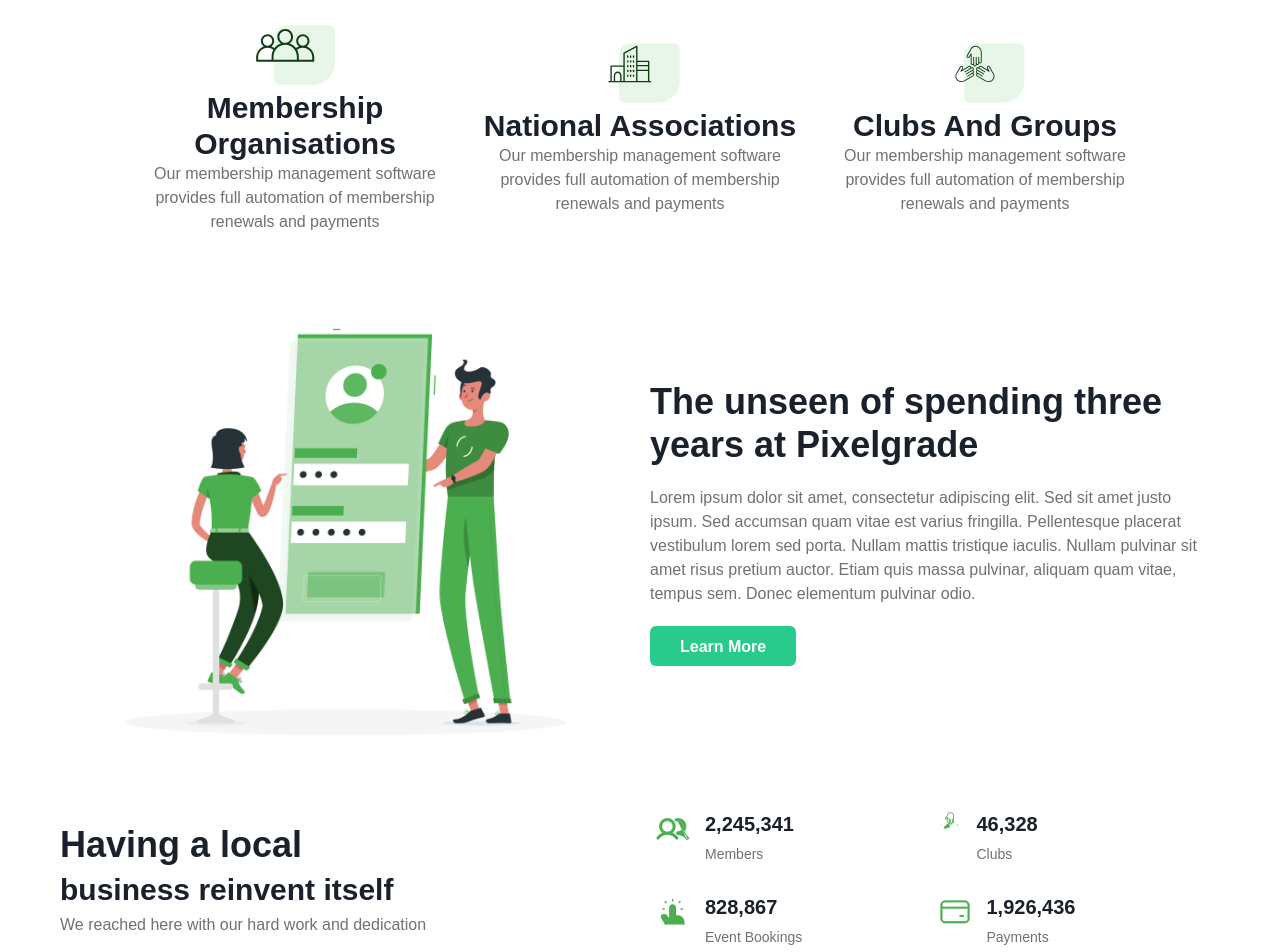
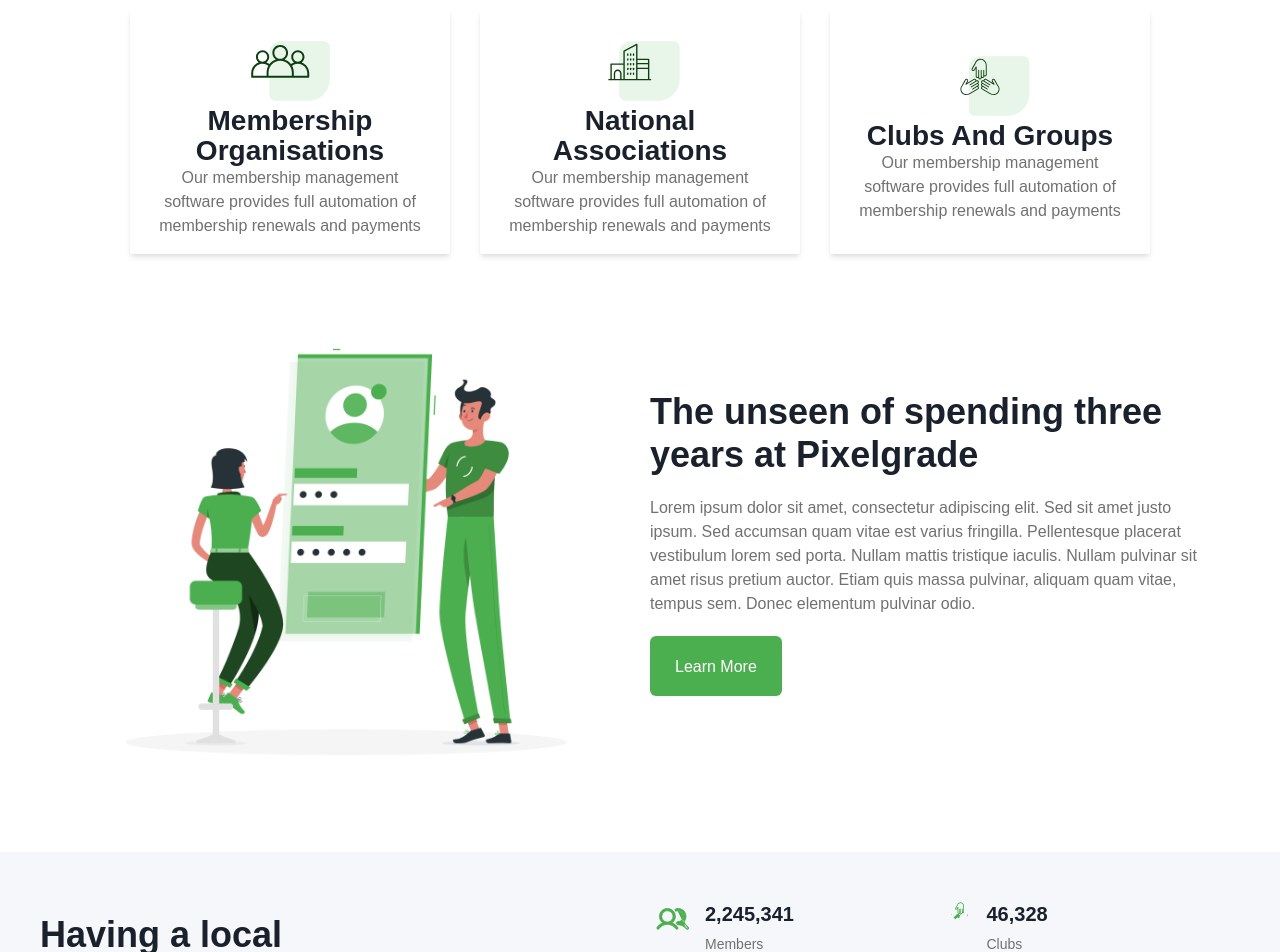
Before and after one commit to dboatengg/nexcent, a React (Vite) app: page / in a window 1280 px wide. Shown: the part 500-1452 px from the top of the page. Built offline with nearby package versions, Linux system fonts and the light colour scheme.

Commit message:
Refactor code

```diff
--- a/src/App.tsx
+++ b/src/App.tsx
@@ -16,8 +16,10 @@ function App() {
         <Client />
         <AudienceSuitability />
         <Pixel/>
-        <Stats/>
-        <FooterDesginGuide/>
+      </Box>
+      <Stats/>
+      <Box p="20px" maxWidth="1200px" mx="auto">
+          <FooterDesginGuide/>
       </Box>
     </>
   );
--- a/src/components/AudienceSuitability.tsx
+++ b/src/components/AudienceSuitability.tsx
@@ -8,16 +8,16 @@ import clubs from '../assets/clubs-and-groups.svg'
 const AudienceSuitability = () => {
 
   return (
-    <Flex alignItems='center' flexDirection='column'>
+    <Flex alignItems='center' flexDirection='column' >
       <Flex flexDirection='column' gap="10px" marginBottom='20px' width={{base:'100%',md:'600px'}}>
         <Heading size='heading2' textAlign='center'>Manage your entire community in a single system</Heading>
         <Text textAlign='center'>Who is Nextcent suitable for?</Text>
       </Flex>
-      <Flex wrap='wrap' gap='25px' justifyContent='center'>
+      <Flex wrap='wrap' gap='30px' justifyContent='center'>
         {audienceSuitabilityData.map(data=>(
-        <Flex key={data.id} width='320px' justifyContent='center' alignItems='center' flexDirection='column' >
+        <Flex key={data.id} bg='white' boxShadow='md' borderRadius='sm' paddingX={5} paddingY={4} width='320px' justifyContent='center' alignItems='center' flexDirection='column' >
           <Image boxSize='80px' src={data.id === 1 ? membership : data.id === 2 ? national:data.id ===3?clubs:''}/>
-          <Heading fontSize='30px' textAlign='center'>{data.heading}</Heading>
+          <Heading size='heading3' textAlign='center'>{data.heading}</Heading>
           <Text textAlign='center'>{data.text}</Text>
         </Flex>
         ))}
--- a/src/components/FooterDesginGuide.tsx
+++ b/src/components/FooterDesginGuide.tsx
@@ -8,7 +8,7 @@ const FooterDesginGuide = () => {
     <Flex flexDirection='column' alignItems={{base:'center', md:'start'}} gap='20px'>
       <Heading textAlign={{base:'center', md:'start'}}>The unseen of spending three years at Pixelgrade</Heading>
       <Text textAlign={{base:'center', md:'start'}}>Lorem ipsum dolor sit amet, consectetur adipiscing elit. Sed sit amet justo ipsum. Sed accumsan quam vitae est varius fringilla. Pellentesque placerat vestibulum lorem sed porta. Nullam mattis tristique iaculis. Nullam pulvinar sit amet risus pretium auctor. Etiam quis massa pulvinar, aliquam quam vitae, tempus sem. Donec elementum pulvinar odio.</Text>
-      <Button paddingX='30px' paddingY='20px'>Learn More</Button>
+      <Button variant="primary">Learn More</Button>
     </Flex>
   </SimpleGrid>
   )
--- a/src/components/Pixel.tsx
+++ b/src/components/Pixel.tsx
@@ -8,7 +8,7 @@ const Pixel = () => {
       <Flex flexDirection='column' alignItems={{base:'center', md:'start'}} gap='20px'>
         <Heading textAlign={{base:'center', md:'start'}}>The unseen of spending three years at Pixelgrade</Heading>
         <Text textAlign={{base:'center', md:'start'}}>Lorem ipsum dolor sit amet, consectetur adipiscing elit. Sed sit amet justo ipsum. Sed accumsan quam vitae est varius fringilla. Pellentesque placerat vestibulum lorem sed porta. Nullam mattis tristique iaculis. Nullam pulvinar sit amet risus pretium auctor. Etiam quis massa pulvinar, aliquam quam vitae, tempus sem. Donec elementum pulvinar odio.</Text>
-        <Button bg='primary' color='white' paddingX='30px' paddingY='20px'>Learn More</Button>
+        <Button variant='primary'>Learn More</Button>
       </Flex>
     </SimpleGrid>
   )
--- a/src/components/Stats.tsx
+++ b/src/components/Stats.tsx
@@ -1,17 +1,19 @@
-import { Flex, Heading, SimpleGrid, Text } from "@chakra-ui/react"
+import { Box, Flex, Heading, SimpleGrid, Text } from "@chakra-ui/react"
 import StatsCard from "./StatsCard"
 
 
 const Stats = () => {
   return (
-    <SimpleGrid columns={{base:1,md:2}} gap="30px" alignItems='center'>
+    <Box  bg="silver" paddingY="50px">
+      <SimpleGrid gap="30px" alignItems='center' columns={{base:1,md:2}} maxWidth="1200px" mx="auto">
       <Flex gap='5px' flexDirection='column' alignItems={{base:'center',md:'start'}}>
         <Heading textAlign={{base:'center',md:'start'}}>Having a local</Heading>
-        <Heading textAlign={{base:'center',md:'start'}} fontSize='30px'>business reinvent itself</Heading>
-        <Text>We reached here with our hard work and dedication</Text>
+        <Heading color='primary' textAlign={{base:'center',md:'start'}} fontSize='30px'>business reinvent itself</Heading>
+        <Text >We reached here with our hard work and dedication</Text>
       </Flex>
       <StatsCard/>
-    </SimpleGrid>
+      </SimpleGrid>
+    </Box>
   )
 }
 
--- a/src/theme.ts
+++ b/src/theme.ts
@@ -6,7 +6,7 @@ const theme = extendTheme({
     heading: "Montserrat, sans-serif",
   },
   colors: {
-    primary: "#28CB8B",
+    primary: "#4CAF4F",
     secondary: "#263238",
     info: "#2194f3",
     silver:"#F5F7FA",
@@ -32,7 +32,8 @@ const theme = extendTheme({
         },
         heading3: {
           fontSize: "28px",
-          fontWeight: "bold",
+          fontWeight: "semibold",
+          lineHeight:'30px'
         },
         heading4: {
           fontSize: "20px",
@@ -40,6 +41,23 @@ const theme = extendTheme({
         },
       },
     },
+    Button: {
+      baseStyle: {
+        fontWeight: "normal",
+        borderRadius: "md",
+       },
+       variants: {
+        primary: {
+          color: "white",
+          bg: "primary",
+          paddingX:'25px',
+          paddingY:'30px',
+          _hover: {
+            bg: "secondary",
+          },
+        },
+       }
+      },
   },
 
 });
```
